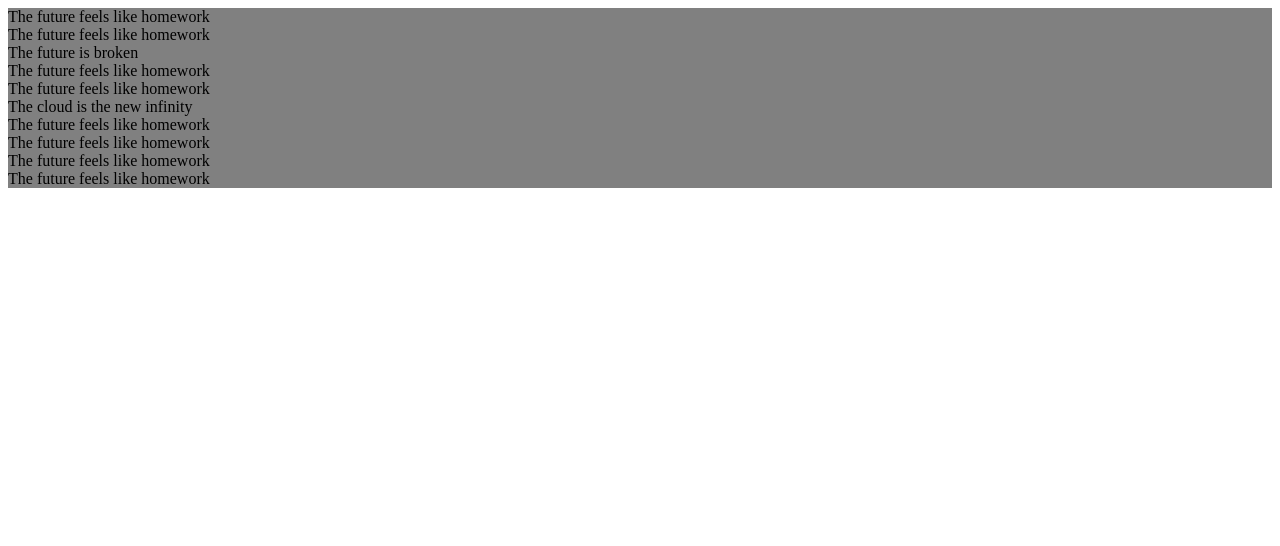
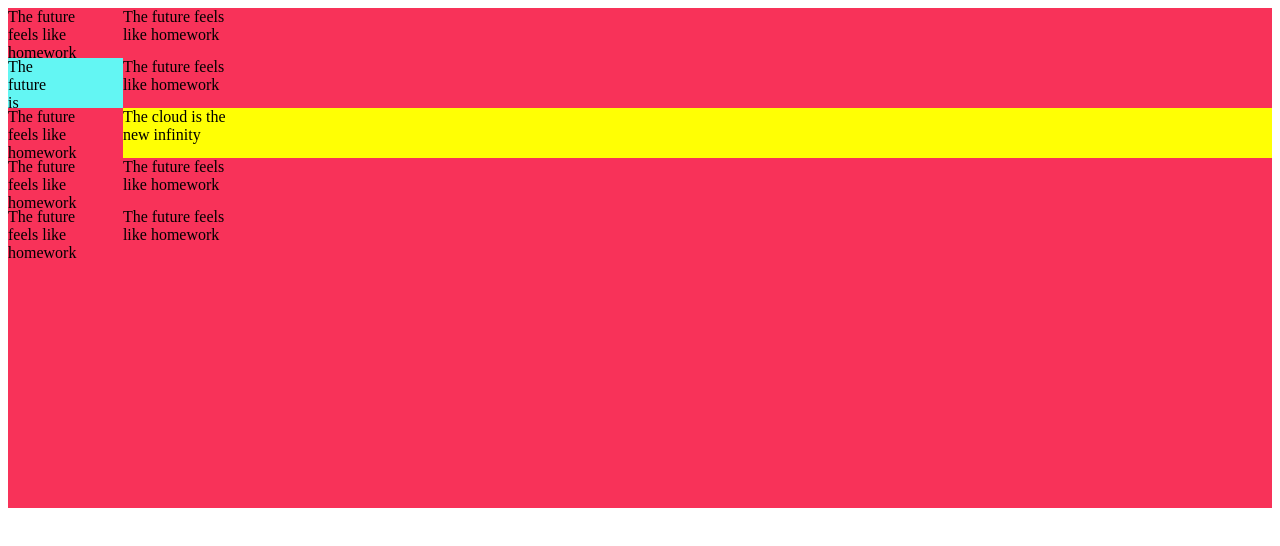
Before and after one commit to Jadabyte/2imd-webtech3-portfolio, a plain HTML site: page lab2 - grid&flexbox/future/future.html in a window 1280 px wide. Drawn offline with Linux system fonts and the light colour scheme.

Commit message:
updated css for 'future' task

```diff
--- a/lab2 - grid&flexbox/future/future.css
+++ b/lab2 - grid&flexbox/future/future.css
@@ -1,3 +1,12 @@
 div {
-    background-color: grey;
+    background-color: #F83259;
+    display: grid;
+    grid-template-rows: repeat(10, 50px);
+    grid-template-columns: 1fr 10fr;
 }
+#broken{
+    background-color: #63F6F3;
+}
+#cloud{
+    background-color: #FFFF04;
+}
--- a/lab2 - grid&flexbox/future/future.html
+++ b/lab2 - grid&flexbox/future/future.html
@@ -10,10 +10,10 @@
     <div>
         <div>The future feels like homework</div>
         <div>The future feels like homework</div>
-        <div>The future is broken</div>
+        <div id="broken">The future is broken</div>
         <div>The future feels like homework</div>
         <div>The future feels like homework</div>
-        <div>The cloud is the new infinity</div>
+        <div id="cloud">The cloud is the new infinity</div>
         <div>The future feels like homework</div>
         <div>The future feels like homework</div>
         <div>The future feels like homework</div>
```
